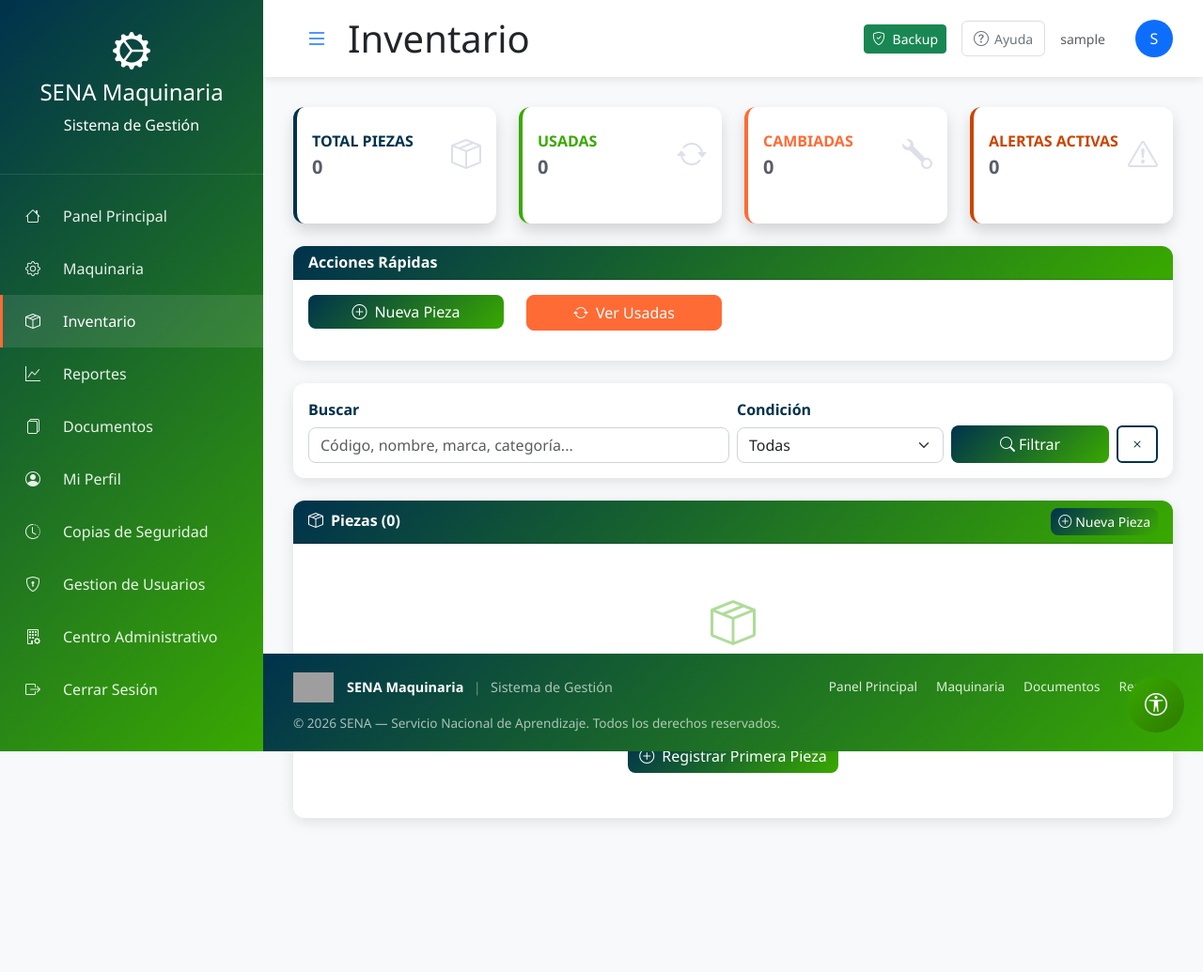
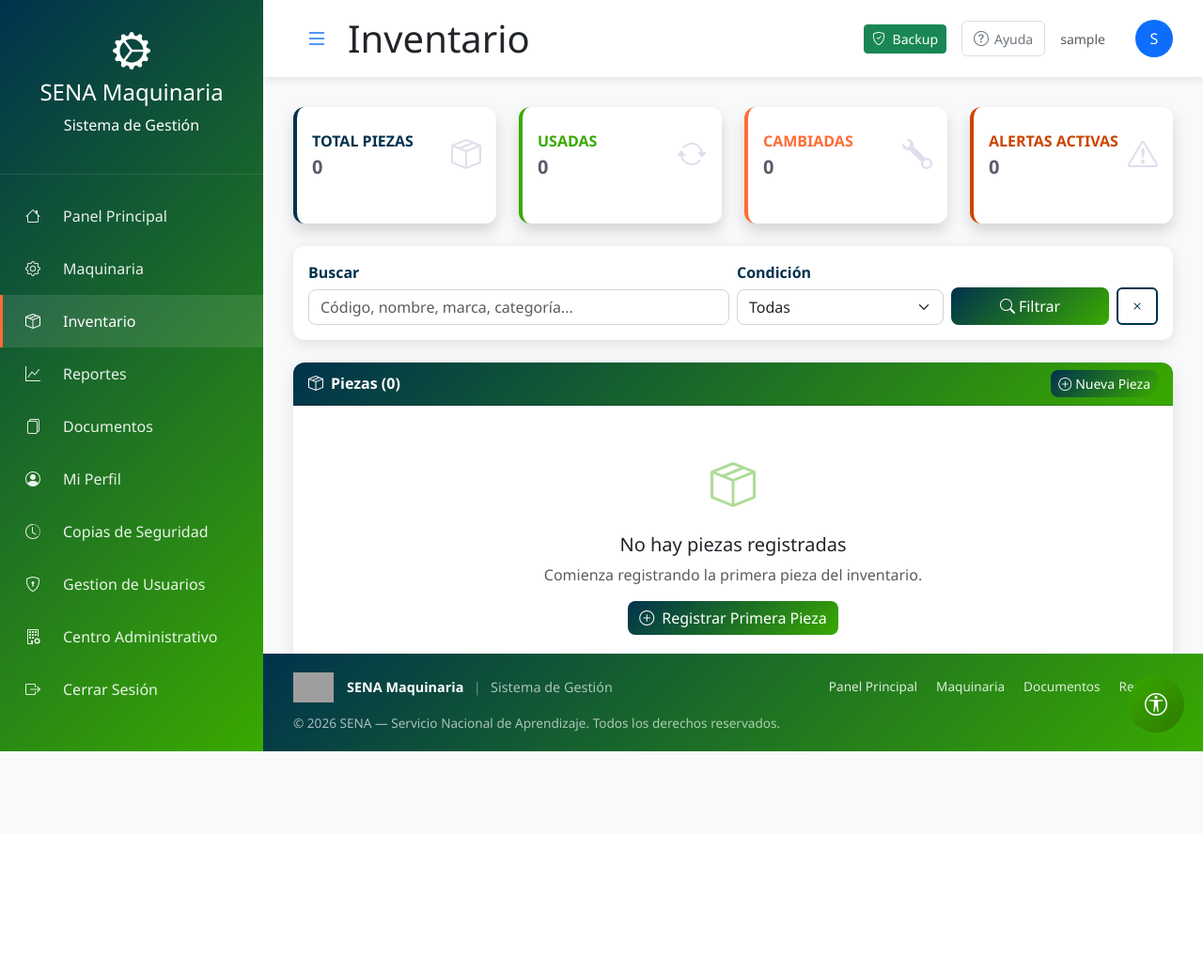
Before and after one commit to PabloFerminGuaquidaJoya/proyecto_base, a Django app: page /inventario/ in a window 1280 px wide. Shown: the whole page at 94% size. After the commit the page ends 800 px from the top, so only its background shows below. Run offline with Django 5.2, Linux system fonts and the light colour scheme; the visitor is signed in with stand-in values (Sample User, id 1); data that the repository does not hold is empty; parts of the project's set-up code (start-up, migrations or seed data) failed here and were passed over; grey boxes are pictures that could not be loaded.

Commit message:
Arreglo interfaz inventario

```diff
--- a/inventario/templates/inventario/dashboard_inventario.html
+++ b/inventario/templates/inventario/dashboard_inventario.html
@@ -77,29 +77,6 @@
                         <i class="bi bi-exclamation-triangle fs-2 text-gray-300"></i>
                     </div>
                 </div>
-            </div>
-        </div>
-    </div>
-</div>
-
-<!-- ── Acciones Rápidas ───────────────────────────────────── -->
-<div class="card mb-4">
-    <div class="card-header">
-        <h6 class="m-0 fw-bold text-sena-gradient">Acciones Rápidas</h6>
-    </div>
-    <div class="card-body">
-        <div class="row">
-            {% if usuario_actual.cargo|lower != 'aprendiz' %}
-            <div class="col-md-3 mb-3">
-                <a href="{% url 'inventario:nueva_pieza' %}" class="btn btn-sena-gradient w-100">
-                    <i class="bi bi-plus-circle me-2"></i>Nueva Pieza
-                </a>
-            </div>
-            {% endif %}
-            <div class="col-md-3 mb-3">
-                <a href="{% url 'inventario:lista_piezas' %}?condicion=usada" class="btn btn-sena-accent w-100">
-                    <i class="bi bi-arrow-repeat me-2"></i>Ver Usadas
-                </a>
             </div>
         </div>
     </div>
```
